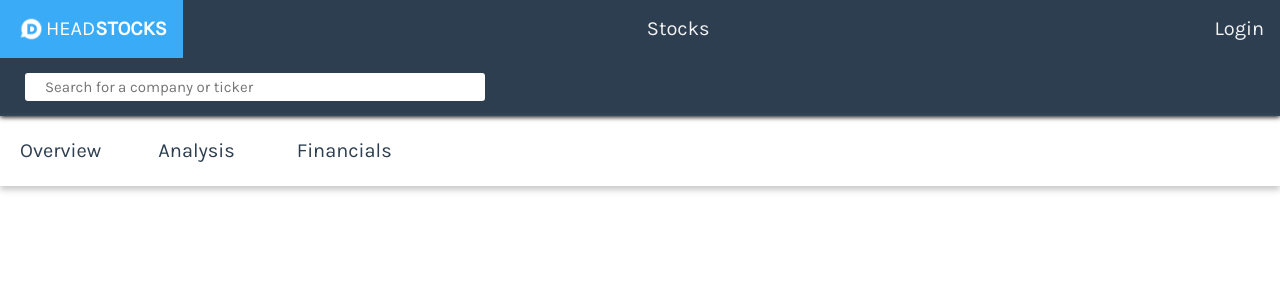
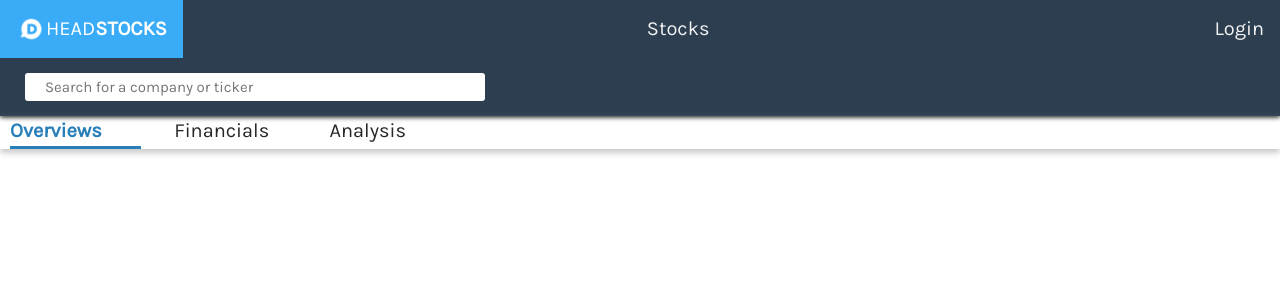
Before and after one commit to nikhil-elayath/head-stocks, a React app in the folder client/: page /secondarynavbar in a window 1280 px wide. Shown: the top 300 px of the page. Built offline with nearby package versions, Linux system fonts and the light colour scheme.

Commit message:
Added different tabs and their functionality

```diff
--- a/client/src/components/Common/CompanyDetailSecondaryNavbar.js
+++ b/client/src/components/Common/CompanyDetailSecondaryNavbar.js
@@ -1,39 +1,110 @@
-import React, { Component } from 'react'
+import React, { Component } from "react";
 // import { getCompanyDetail } from '../actions/CompanyDetail'
-import { connect } from 'react-redux'
+import { connect } from "react-redux";
 // importing css file
-import '../../styles/CompanyDetailSecondaryNavbar.css'
+import "../../styles/CompanyDetailSecondaryNavbar.css";
 
-export class CompanyDetailSecondaryNavbar extends Component {
-  componentDidMount () {
-    console.log('component mounted')
+export default class CompanyDetailSecondaryNavbar extends Component {
+  componentDidMount() {
+    console.log("component mounted");
     // this.props.getCompanyDetail()
   }
-  render () {
+  state = {
+    overview: true,
+    financial: false,
+    analysis: false,
+  };
+  render() {
     return (
       <div>
-        <div id='company-details-tab-container'>
-          <div id='company-detail-content-container'>
-            <div id='company-detail-overview'>
-              <span>Overview</span>
-            </div>
+        <div id="company-details-tab-container">
+          <div>
+            {/* <div id="company-detail-overview"> */}
+            <ul id="company-detail-content-container">
+              <span
+                id="company-detail-overview-click"
+                // className="secLink"
+                onClick={() => {
+                  // changing the values of the state while clicking, the clicked component will be set to true others will be false
+                  this.setState({
+                    overview: true,
+                    financial: false,
+                    analysis: false,
+                  });
+                  console.log("Overview clicked");
 
-            <div id='company-detail-financial'>
-              <span>Financials</span>
-            </div>
-            <div id='company-detail-analysis'>
-              <span>Analysis</span>
-            </div>
+                  // this.props.changeDetailsType("summary");
+                }}
+              >
+                <li
+                  id="comapany-detail-overview-li"
+                  // different css properties based on the value of the state
+                  className={
+                    this.state.overview ? "options-selected-li" : "options-li"
+                  }
+                >
+                  Overviews
+                </li>
+              </span>
+              <div id="company-detail-financial">
+                <span
+                  id="company-financial-click"
+                  onClick={() => {
+                    this.setState({
+                      overview: false,
+                      financial: true,
+                      analysis: false,
+                    });
+                    console.log("Financial clicked");
+                    this.props.changeTab("summary");
+                  }}
+                >
+                  <li
+                    id="company-detail-financial-li"
+                    className={
+                      this.state.financial
+                        ? "options-selected-li"
+                        : "options-li"
+                    }
+                  >
+                    Financials
+                  </li>
+                </span>
+              </div>
+
+              <div id="company-detail-analysis">
+                <span
+                  id="company-analysis-click"
+                  onClick={() => {
+                    this.setState({
+                      overview: false,
+                      financial: false,
+                      analysis: true,
+                    });
+                    console.log("Analysis clicked");
+                  }}
+                >
+                  <li
+                    id="company-detail-analysis-li"
+                    className={
+                      this.state.analysis ? "options-selected-li" : "options-li"
+                    }
+                  >
+                    Analysis
+                  </li>
+                </span>
+              </div>
+            </ul>
           </div>
         </div>
       </div>
-    )
+    );
   }
 }
-const mapStateToProps = state => ({
-  company: state.CompanyDetailReducer.company
-})
-export default connect(
-  mapStateToProps
-  //   { getCompanyDetail }
-)(CompanyDetailSecondaryNavbar)
+// const mapStateToProps = state => ({
+//   company: state.CompanyDetailReducer.company,
+// });
+// export default connect(
+//   mapStateToProps
+//   //   { getCompanyDetail }
+// )(CompanyDetailSecondaryNavbar);
--- a/client/src/components/CompanyDetail.js
+++ b/client/src/components/CompanyDetail.js
@@ -1,22 +1,23 @@
-import React, { Component } from 'react'
-import { getCompanyDetail } from '../actions/CompanyDetail'
-import { connect } from 'react-redux'
+import React, { Component } from "react";
+import { getCompanyDetail } from "../actions/CompanyDetail";
+import { connect } from "react-redux";
 // importing css file
-import '../styles/CompanyDetail.css'
-import SecondaryNavbar from '../components/Common/CompanyDetailSecondaryNavbar'
+import "../styles/CompanyDetail.css";
+import SecondaryNavbar from "../components/Common/CompanyDetailSecondaryNavbar";
 
 export class CompanyDetail extends Component {
-  componentDidMount () {
-    console.log('component mounted')
-    this.props.getCompanyDetail()
+  componentDidMount() {
+    console.log("component mounted");
+    this.props.getCompanyDetail();
   }
-  render () {
+  render() {
     return (
       <div>
         <SecondaryNavbar />
-        <div id='company-detail-grid-container'>
+        <div id="company-detail-grid-container">
           {this.props.company.map(company => (
-            <div id='company-detail-profile'>
+            <div id="company-detail-profile">
+              <h3>Profile</h3>
               <h3>
                 Sector :<span>{company.sector}</span>
               </h3>
@@ -31,27 +32,27 @@ export class CompanyDetail extends Component {
                 Employees: <span> {company.employees}</span>
               </h3>
               <h3>
-                <span>{company.bio}</span>{' '}
+                <span>{company.bio}</span>{" "}
               </h3>
             </div>
           ))}
           {/* recommendation */}
 
-          <div id='company-detail-recommendation'>
+          <div id="company-detail-recommendation">
             {this.props.company.map(company => (
-              <h3> {company.sector}</h3>
+              <h3> Recommendation</h3>
             ))}
-            <div id='test' />
+            <div id="test" />
           </div>
         </div>
       </div>
-    )
+    );
   }
 }
 const mapStateToProps = state => ({
-  company: state.CompanyDetailReducer.company
-})
+  company: state.CompanyDetailReducer.company,
+});
 export default connect(
   mapStateToProps,
   { getCompanyDetail }
-)(CompanyDetail)
+)(CompanyDetail);
--- a/client/src/components/Login.js
+++ b/client/src/components/Login.js
@@ -113,7 +113,7 @@ export class Login extends Component {
                   value={this.state.email}
                 />
               </p>
-              <p id="loginErrorMessage">{this.state.errors.email}</p>
+                <p id="loginErrorMessage">{this.state.errors.email}</p>
               <p>
                 <input
                   id="loginInput"
--- a/client/src/styles/CompanyDetailSecondaryNavbar.css
+++ b/client/src/styles/CompanyDetailSecondaryNavbar.css
@@ -4,9 +4,10 @@
 }
 
 /* parent container */
+/* main grid  */
 
 #company-details-tab-container {
-  padding: 10px 10px 10px 10px;
+  padding: 0px 0px 0px 10px;
   grid-template-rows: 1fr;
   display: grid;
   grid-template-areas: "overview financial analysis";
@@ -18,9 +19,10 @@
 }
 
 /* child within parent container */
+/* grid within grid  */
 
 #company-detail-content-container {
-  padding: 10px 10px 10px 10px;
+  /* padding: 10px 10px 10px 10px; */
   grid-template-rows: 1fr;
   display: grid;
   grid-template-areas: "a b c";
@@ -29,14 +31,37 @@
   /* overflow-x: scroll; */
   overflow-y: scroll;
   grid-gap: 15px;
+  list-style-type: none;
+  font-size: 20px;
 }
-#company-detail-overview {
+
+#comapany-detail-overview-li {
   grid-area: a;
+  /* color: red; */
+  /* margin: 50px 50px 50px 50px; */
 }
-#company-detail-analysis {
+#company-detail-financial-li {
   grid-area: b;
+  /* color: yellowgreen; */
 }
-#company-detail-financials {
+#company-detail-analysis-li {
   grid-area: c;
+  /* color: blue; */
 }
-/* #company-details */
+
+.options-selected-li {
+  font-weight: 600;
+  cursor: pointer;
+  /* padding-bottom: 7px; */
+  color: #2980b9;
+  border-bottom: 3px solid #2980b9;
+}
+.options-li {
+  /* font-family: "Montserrat", sans-serif; */
+  /* padding: 10px 0px; */
+  /* transition: 0.3s; */
+  color: #272727;
+  /* margin-right: 30px; */
+  /* letter-spacing: 0.3px; */
+  text-align: center;
+}
```
